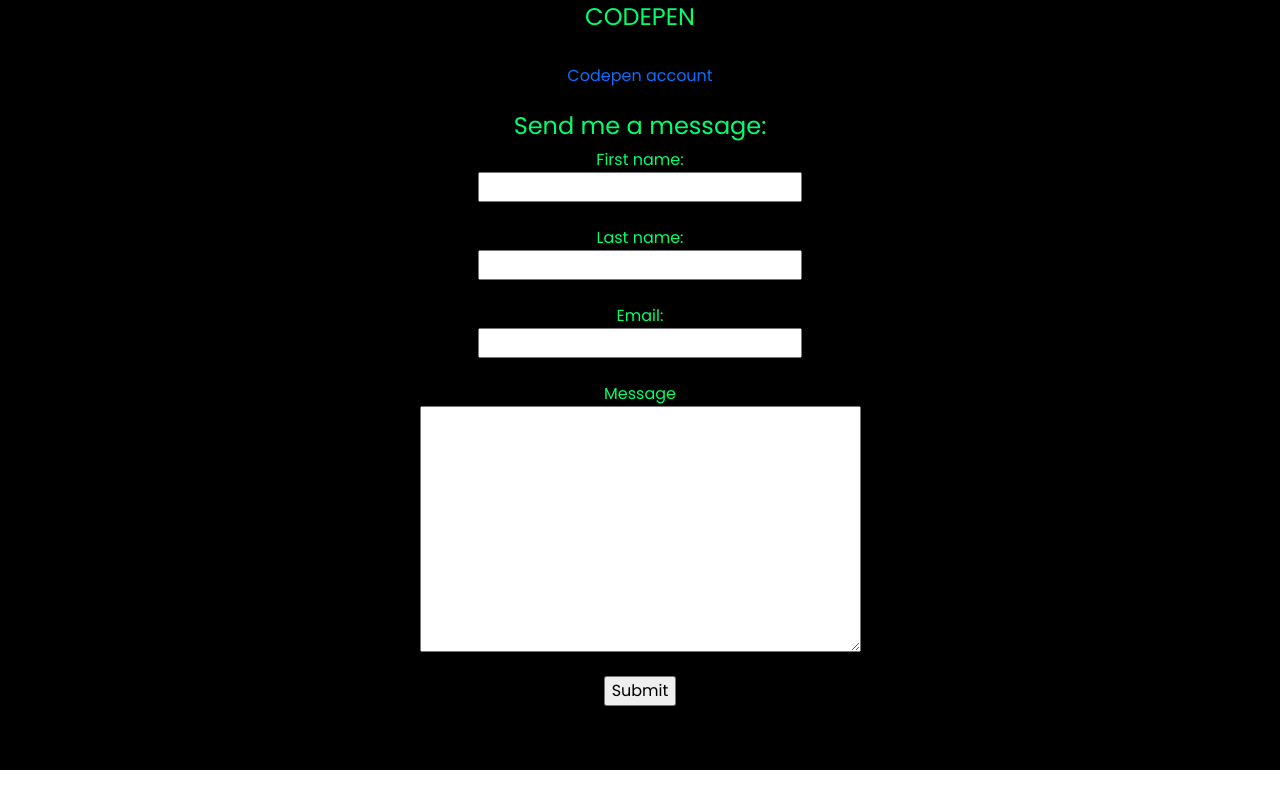
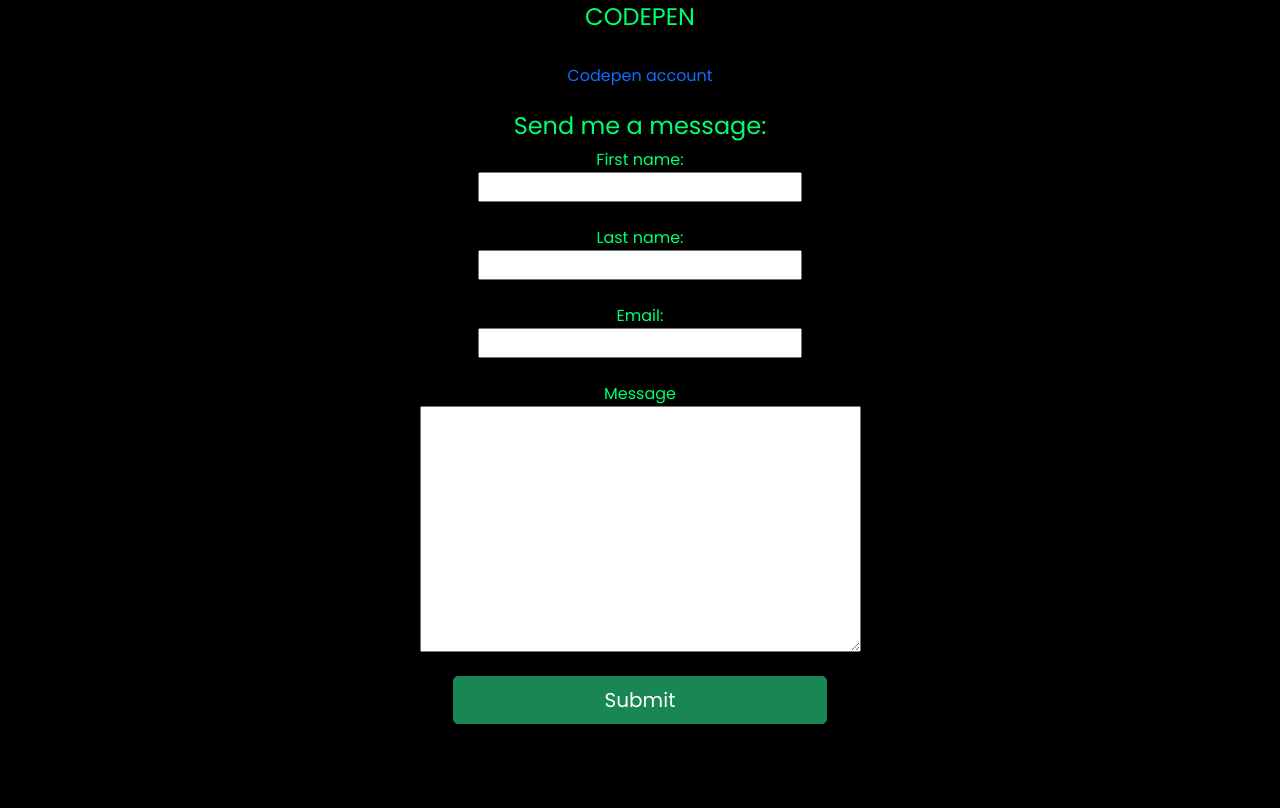
Before and after one commit to odomaurice/My-portfolio, a plain HTML site: page index.html in a window 1280 px wide. Shown: the part 4611-5419 px from the top of the page. Before the commit the page ends 5381 px from the top, so only its background shows below. Drawn offline with nearby package versions, Linux system fonts and the light colour scheme; a web font is replaced by a local one.

Commit message:
Update index.html

```diff
--- a/index.html
+++ b/index.html
@@ -117,7 +117,8 @@
                   <input type="email" name="email" id="email"><br><br>
                   <label for="message">Message</label><br>
                   <textarea name="message" id="message" cols="30" rows="10"></textarea><br><br>
-                  <input type="submit" value="Submit"><br>
+                   <div  class="d-grid gap-2 col-4 mx-auto">
+                  <input class="btn btn-success btn-lg" type="submit" value="Submit"><br>
                    </div>
 
                 </form>
```
